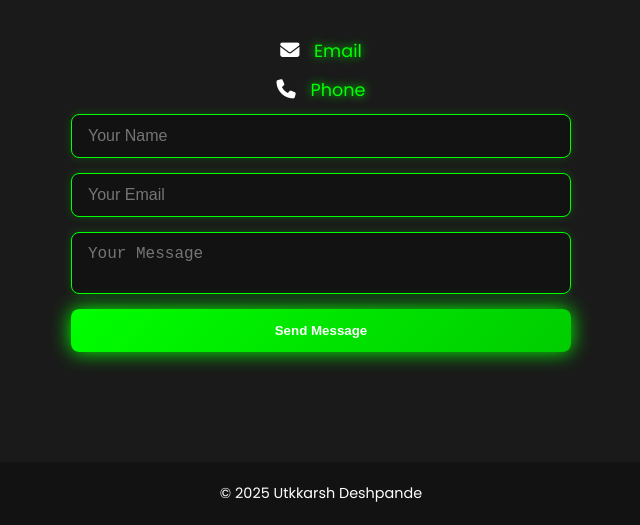
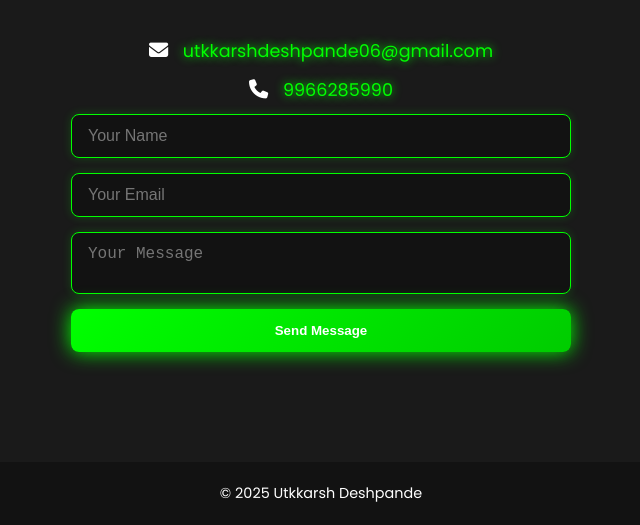
Before and after one commit to utkkarsh414/utkkarsh, a plain HTML site: page index.html in a window 1280 px wide. Shown: the part 3598-4123 px from the top of the page, without its empty margins (319-959 px from the left). Drawn offline with Linux system fonts and the light colour scheme.

Commit message:
Update index.html

```diff
--- a/index.html
+++ b/index.html
@@ -134,8 +134,8 @@
     <h2>Contact Me</h2>
     <div class="contact-grid">
       <div class="contact-info">
-        <p><i class="fas fa-envelope"></i> <a href="mailto:utkkarshdeshpande06@gmail.com">Email</a></p>
-        <p><i class="fas fa-phone"></i> <a href="tel:+91 9966285990">Phone</a></p>
+        <p><i class="fas fa-envelope"></i> <a href="mailto:utkkarshdeshpande06@gmail.com">utkkarshdeshpande06@gmail.com</a></p>
+        <p><i class="fas fa-phone"></i> <a href="tel:+91 9966285990">9966285990</a></p>
 
 
       <form class="contact-form">
```
